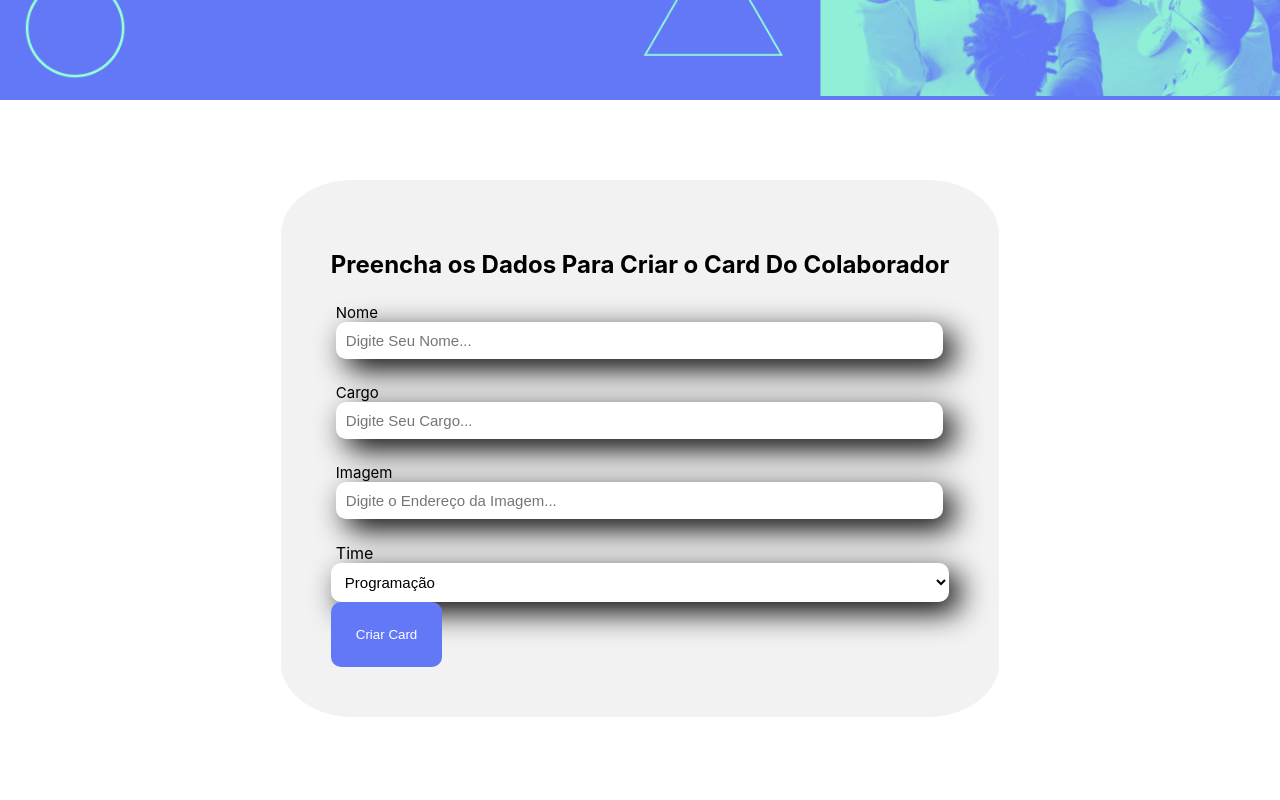
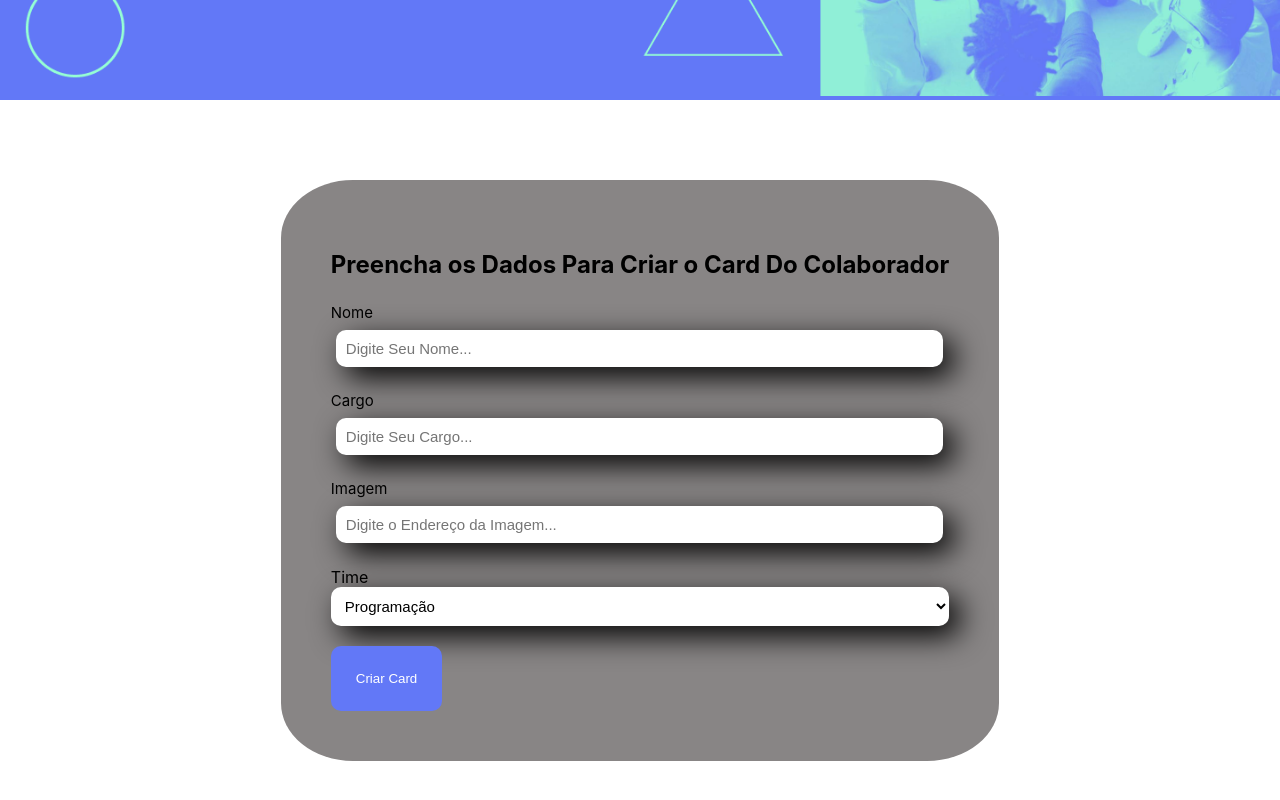
Before and after one commit to Thiago-Maximo/React-Desenvolvendo-Com-Java-Script_Alura, a React (Create React App) app in the folder organo/: page / in a window 1280 px wide. Shown: the part 398-1198 px from the top of the page. Built offline with nearby package versions, Linux system fonts and the light colour scheme.

Commit message:
Feito a estilização do botão do formulario

```diff
--- a/organo/src/Componentes/BotaoEnviar_Formulario/botao.css
+++ b/organo/src/Componentes/BotaoEnviar_Formulario/botao.css
@@ -4,4 +4,5 @@
     color: white;
     border: none;
     border-radius: 10px;
+    cursor: pointer;
 }
--- a/organo/src/Componentes/BotaoEnviar_Formulario/index.js
+++ b/organo/src/Componentes/BotaoEnviar_Formulario/index.js
@@ -1,8 +1,8 @@
 import './botao.css'
 
-const BotaoEnviar = () =>{
+const BotaoEnviar = (props) =>{
     return(
-        <button type='submit' className='botao'>Criar Card</button>
+        <button className='botao'>{props.texto}</button>
     )
 }
 
--- a/organo/src/Componentes/ListaSuspensa/lista.css
+++ b/organo/src/Componentes/ListaSuspensa/lista.css
@@ -3,6 +3,7 @@
 }
 
 .ListaSuspensa select{
+    bottom: 10px;
     background-color: white;
     box-shadow: 10px 10px 30px black;
     width: 100%;
--- a/organo/src/Componentes/formulario/formulario.css
+++ b/organo/src/Componentes/formulario/formulario.css
@@ -6,20 +6,16 @@
 
 .formulario form{
     max-width: 70%;
-    background-color: #f2f2f2;
+    background-color: #888585;
     padding: 50px;
     border-radius: 10%;
+}
+
+.formulario button {
+  margin-top: 20px; /* Dá um espaço extra acima do botão */
 }
 
 .formulario input{
     width: 95%;
     margin: 0 5px;
 }
-
-.formulario label{
-    margin: 0 5px;
-}
-
-.formulario button{
-    top: 100px;
-}
--- a/organo/src/Componentes/formulario/index.js
+++ b/organo/src/Componentes/formulario/index.js
@@ -22,7 +22,7 @@ const Formulario = () => {
                 <CampoTexto label="Cargo" placeholder="Digite Seu Cargo" />
                 <CampoTexto label="Imagem" placeholder="Digite o Endereço da Imagem" />
                 <ListaSuspensa label='Time' itens={times}></ListaSuspensa>
-                <BotaoEnviar></BotaoEnviar>
+                <BotaoEnviar texto="Criar Card"></BotaoEnviar>
             </form>
         </section>
     )
```
